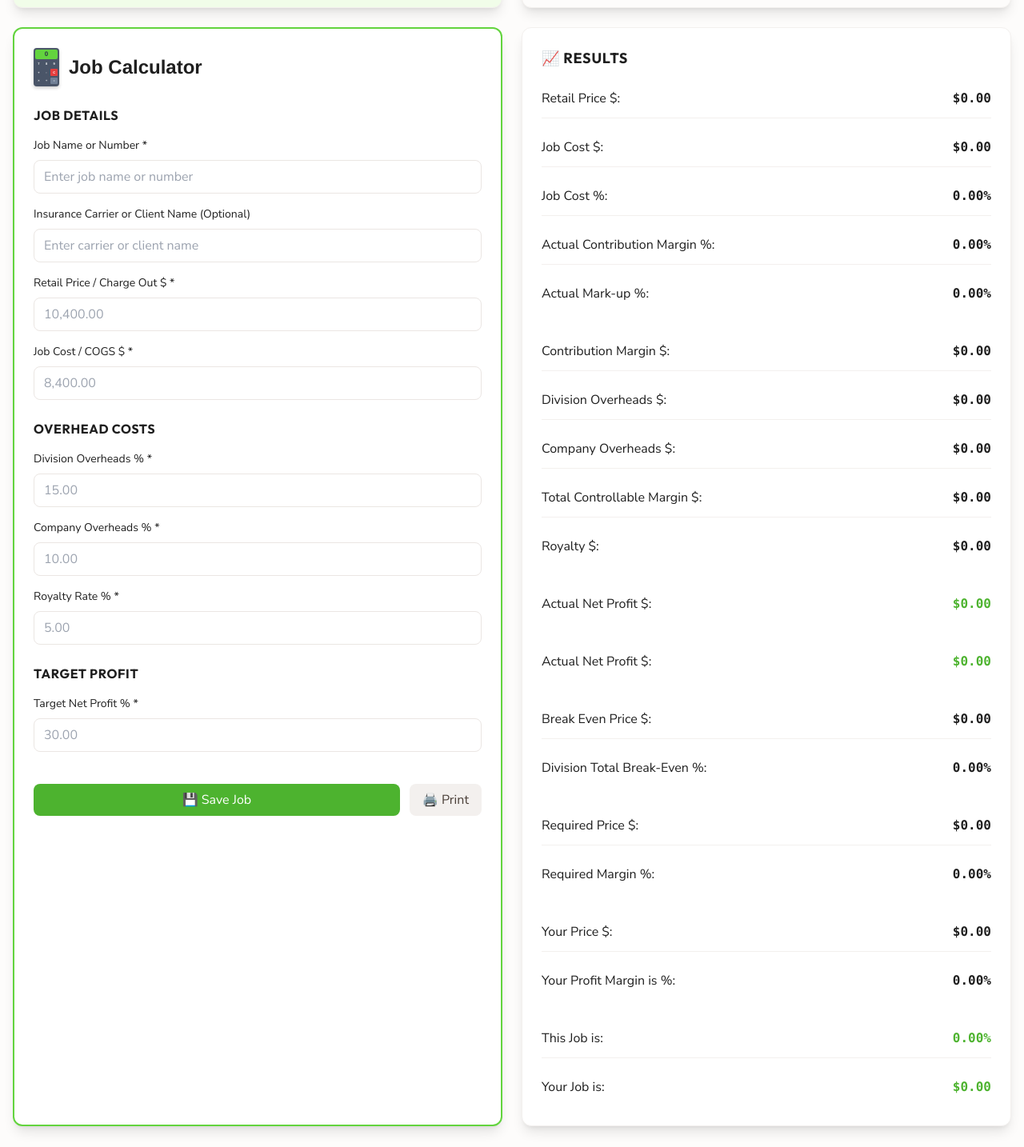
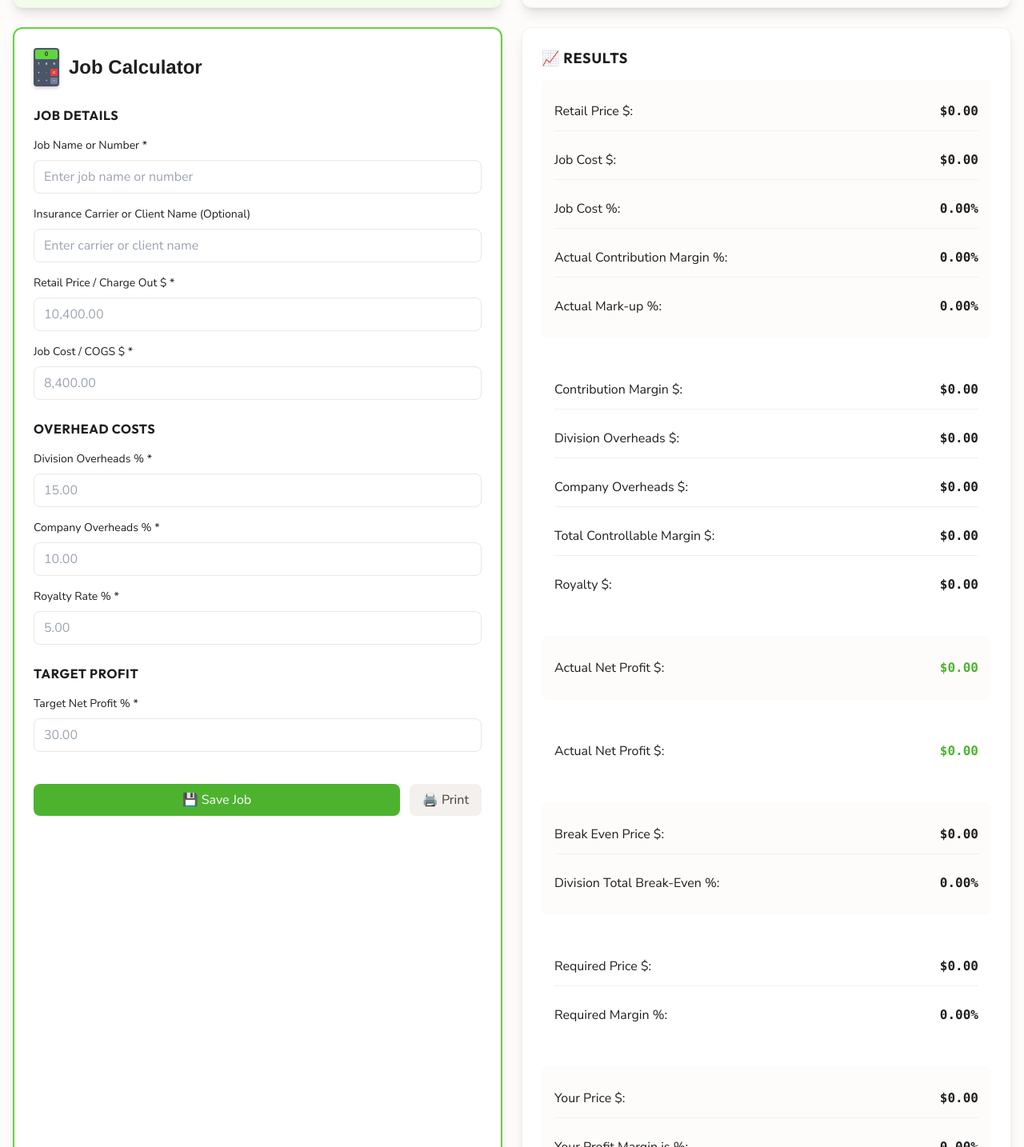
Before and after one commit to KayFernPR/Division-Calculator, a React (Vite) app: page / in a window 1280 px wide. Shown: the part 636-2070 px from the top of the page at 80% size. Built offline with nearby package versions, Linux system fonts and the light colour scheme.

Commit message:
Add alternating light grey and white background colors to result groups

```diff
--- a/src/components/Calculator.jsx
+++ b/src/components/Calculator.jsx
@@ -881,8 +881,8 @@ const Calculator = ({ onAddJob }) => {
             </div>
           )}
 
-          {/* Group 1 */}
-          <div className="space-y-3">
+          {/* Group 1 - Light Grey */}
+          <div className="space-y-3 bg-neutral-50 dark:bg-neutral-800 rounded-lg p-4">
             <div className="result-item">
               <span style={{color: '#1F1F1F'}}>Retail Price $:</span>
               <span className="result-value">
@@ -919,8 +919,8 @@ const Calculator = ({ onAddJob }) => {
             </div>
           </div>
 
-          {/* Group 2 */}
-          <div className="space-y-3">
+          {/* Group 2 - White */}
+          <div className="space-y-3 bg-white dark:bg-neutral-900 rounded-lg p-4">
             <div className="result-item">
               <span style={{color: '#1F1F1F'}}>Contribution Margin $:</span>
               <span className="result-value">
@@ -957,8 +957,8 @@ const Calculator = ({ onAddJob }) => {
             </div>
           </div>
 
-          {/* Group 3 */}
-          <div className="space-y-3">
+          {/* Group 3 - Light Grey */}
+          <div className="space-y-3 bg-neutral-50 dark:bg-neutral-800 rounded-lg p-4">
             <div className="result-item">
               <span style={{color: '#1F1F1F'}}>Actual Net Profit $:</span>
               <span className={`result-value ${results.actualNetProfit >= 0 ? 'text-success-600 dark:text-success-400' : 'text-danger-600 dark:text-danger-400'}`}>
@@ -967,8 +967,8 @@ const Calculator = ({ onAddJob }) => {
             </div>
           </div>
 
-          {/* Group 4 */}
-          <div className="space-y-3">
+          {/* Group 4 - White */}
+          <div className="space-y-3 bg-white dark:bg-neutral-900 rounded-lg p-4">
             <div className="result-item">
               <span style={{color: '#1F1F1F'}}>Actual Net Profit $:</span>
               <span className={`result-value ${results.actualNetProfit >= 0 ? 'text-success-600 dark:text-success-400' : 'text-danger-600 dark:text-danger-400'}`}>
@@ -977,8 +977,8 @@ const Calculator = ({ onAddJob }) => {
             </div>
           </div>
 
-          {/* Group 5 */}
-          <div className="space-y-3">
+          {/* Group 5 - Light Grey */}
+          <div className="space-y-3 bg-neutral-50 dark:bg-neutral-800 rounded-lg p-4">
             <div className="result-item">
               <span style={{color: '#1F1F1F'}}>Break Even Price $:</span>
               <span className="result-value">
@@ -994,8 +994,8 @@ const Calculator = ({ onAddJob }) => {
             </div>
           </div>
 
-          {/* Group 6 */}
-          <div className="space-y-3">
+          {/* Group 6 - White */}
+          <div className="space-y-3 bg-white dark:bg-neutral-900 rounded-lg p-4">
             <div className="result-item">
               <span style={{color: '#1F1F1F'}}>Required Price $:</span>
               <span className="result-value">
@@ -1011,8 +1011,8 @@ const Calculator = ({ onAddJob }) => {
             </div>
           </div>
 
-          {/* Group 7 */}
-          <div className="space-y-3">
+          {/* Group 7 - Light Grey */}
+          <div className="space-y-3 bg-neutral-50 dark:bg-neutral-800 rounded-lg p-4">
             <div className="result-item">
               <span style={{color: '#1F1F1F'}}>Your Price $:</span>
               <span className="result-value">
@@ -1028,8 +1028,8 @@ const Calculator = ({ onAddJob }) => {
             </div>
           </div>
 
-          {/* Group 8 */}
-          <div className="space-y-3">
+          {/* Group 8 - White */}
+          <div className="space-y-3 bg-white dark:bg-neutral-900 rounded-lg p-4">
             <div className="result-item">
               <span style={{color: '#1F1F1F'}}>This Job is:</span>
               <div className="flex items-center gap-2">
```
